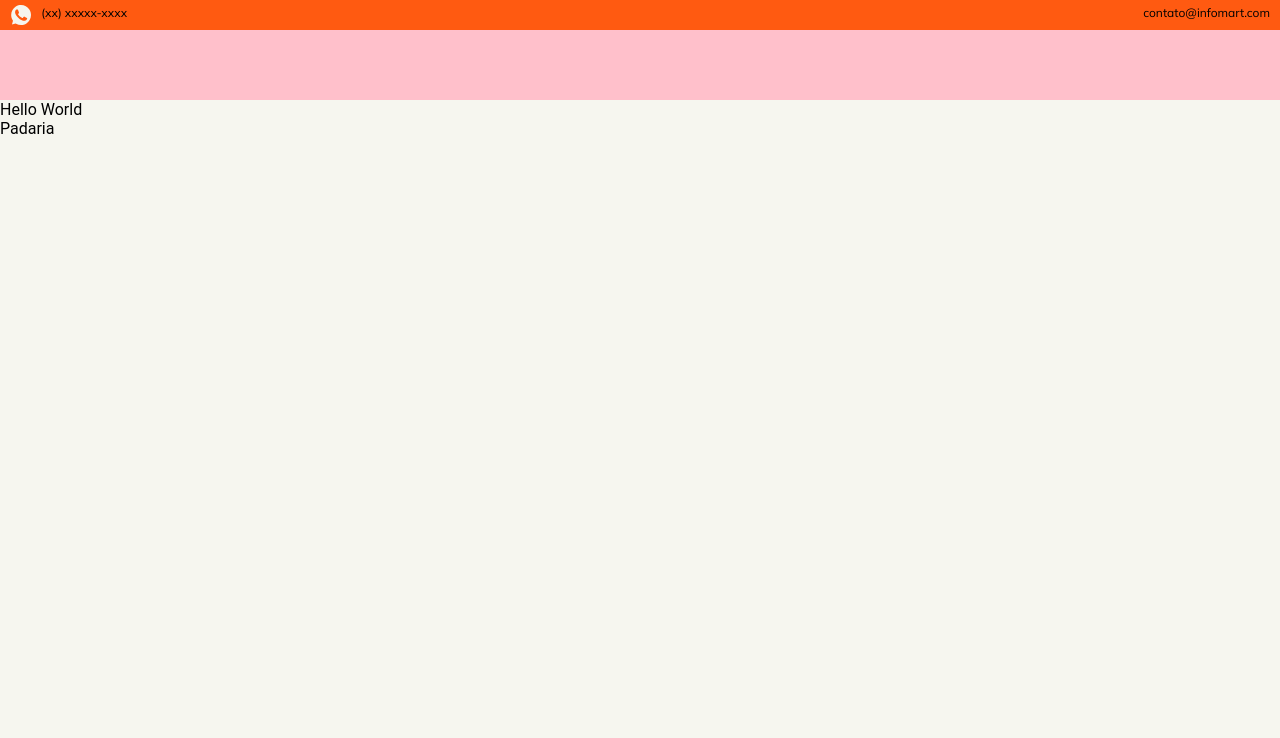
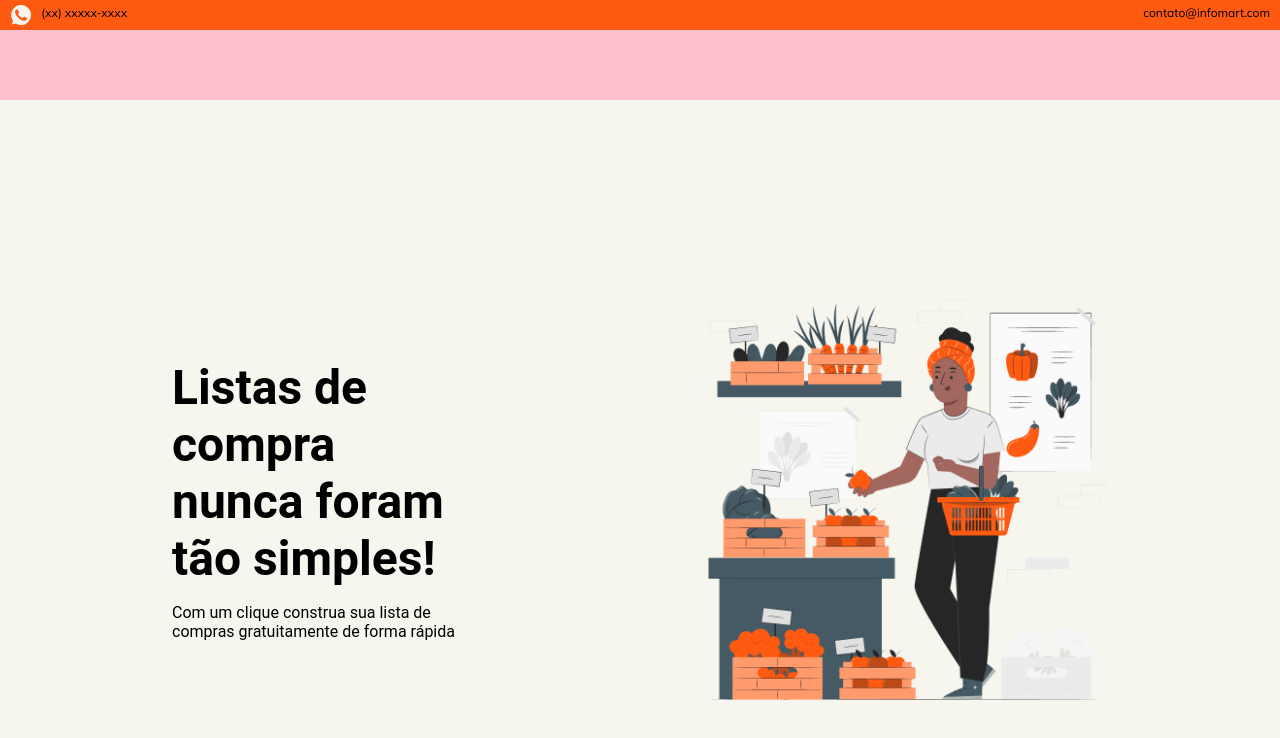
Before and after one commit to ricardoadorno/infomart-desafio-info, a Next.js app in the folder front-end/: page / in a window 1280 px wide. Shown: the top 738 px of the page. Built offline with nearby package versions, Linux system fonts and the light colour scheme.

Commit message:
STYLE: implemeting the hero

```diff
--- a/front-end/src/app/page.tsx
+++ b/front-end/src/app/page.tsx
@@ -1,10 +1,19 @@
-import Link from "next/link";
+import Hero from "@/components/Hero";
 
 export default function Home() {
   return (
     <>
-      <main>Hello World</main>
-      <Link href="/categories/padaria">Padaria</Link>
+      <Container>
+        <Hero />
+      </Container>
     </>
   );
 }
+
+import { styled } from "@/styles";
+
+export const Container = styled("div", {
+  maxWidth: "1000px",
+  margin: "0 auto",
+  padding: "0 1rem",
+});
--- /dev/null
+++ b/front-end/src/components/Hero/index.tsx
@@ -0,0 +1,17 @@
+import { HeroContainer, HeroImage } from "./styles";
+import heroImage from "@/assets/images/hero-img.png";
+
+export default function Hero() {
+  return (
+    <HeroContainer>
+      <div>
+        <h1>Listas de compra nunca foram tão simples!</h1>
+        <p>
+          Com um clique construa sua lista de compras gratuitamente de forma
+          rápida
+        </p>
+      </div>
+      <HeroImage src={heroImage.src} alt="hero" />
+    </HeroContainer>
+  );
+}
--- /dev/null
+++ b/front-end/src/components/Hero/styles.ts
@@ -0,0 +1,20 @@
+import { styled } from "@/styles";
+
+export const HeroContainer = styled("div", {
+  display: "flex",
+  alignItems: "center",
+  justifyContent: "center",
+  gap: "15rem",
+  height: "100vh",
+  padding: "0 1rem",
+
+  h1: {
+    fontSize: "$h2",
+    fontWeight: "bold",
+    marginBottom: "1rem",
+  },
+});
+
+export const HeroImage = styled("img", {
+  height: "50vmin",
+});
```
Also changed, not shown: front-end/src/assets/images/hero-img.png (added).
